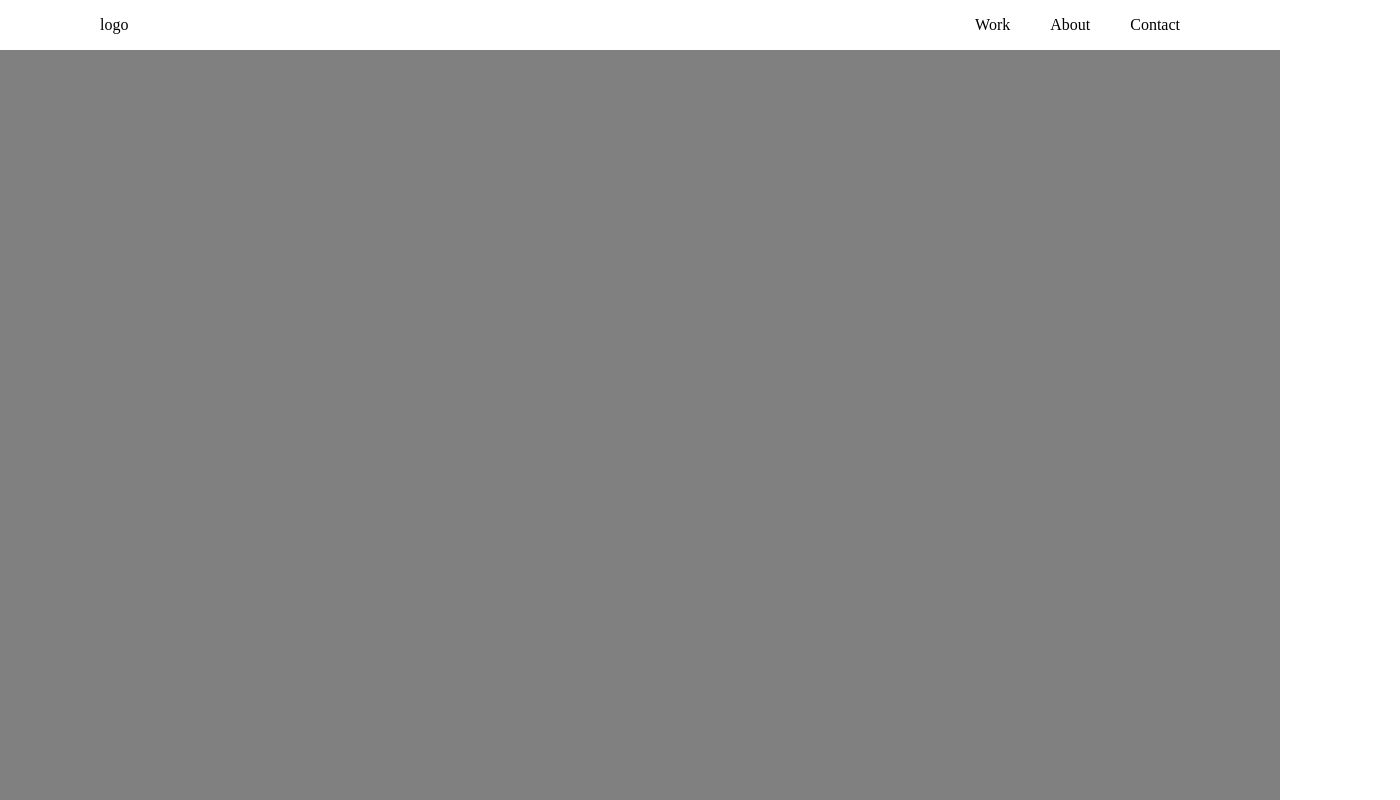
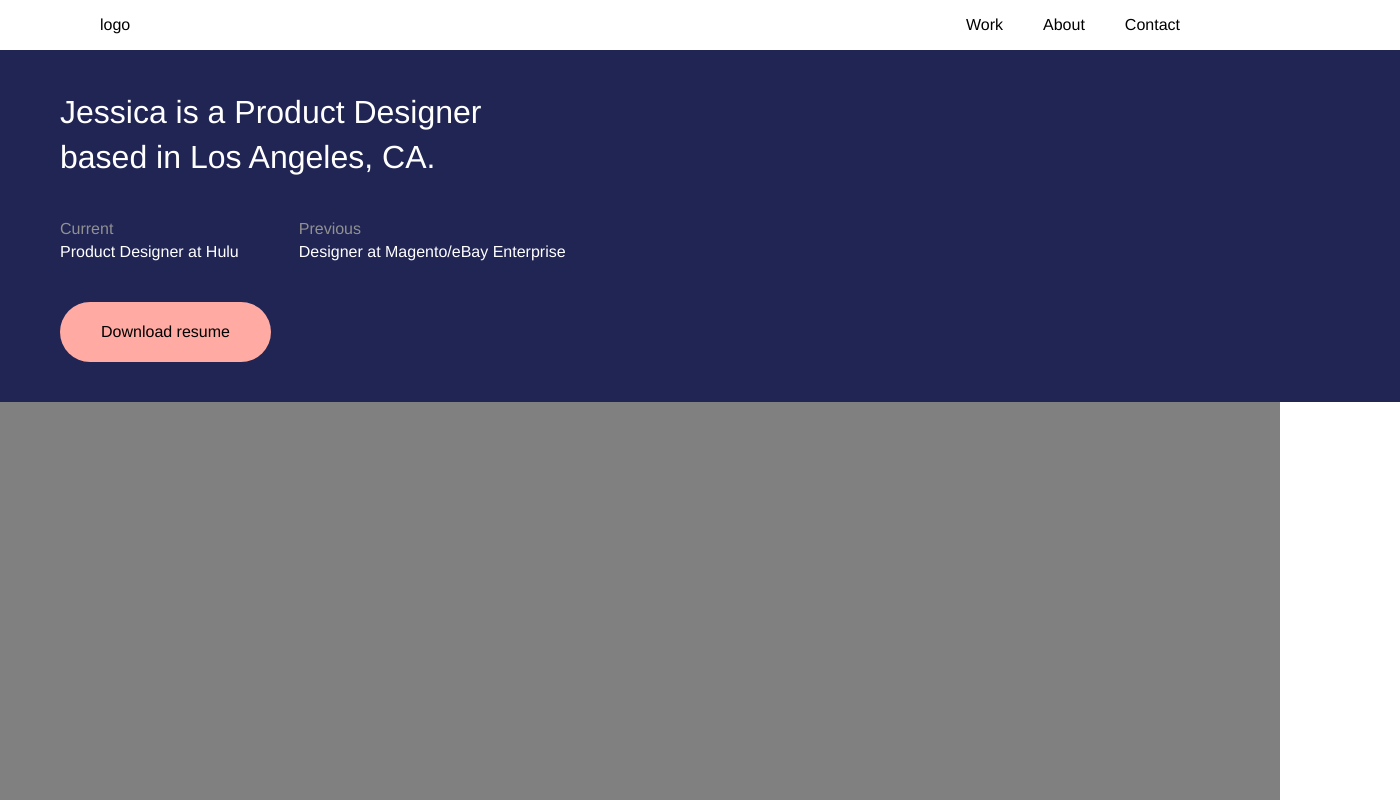
Before and after one commit to cborjah/jbaluyot-portfolio, a React app: page / in a window 1280 px wide. Shown: the whole page, 1400 px wide, since content can reach past the window. Built offline with nearby package versions, Linux system fonts and the light colour scheme.

Commit message:
starts header for home page

```diff
--- a/src/components/Home.js
+++ b/src/components/Home.js
@@ -1,9 +1,31 @@
-import React, { Component } from 'react';
+import React from 'react';
+import '../stylesheets/home.scss';
 
-class Home extends Component {
-  render() {
-    return <div />;
-  }
+const headerText1 = 'Jessica is a Product Designer';
+const headerText2 = 'based in Los Angeles, CA.';
+const currentText = 'Product Designer at Hulu';
+const previousText = 'Designer at Magento/eBay Enterprise';
+const downloadText = 'Download resume';
+
+const Home = () => {
+  return (
+    <header>
+      <h1>{headerText1}<br />{headerText2}</h1>
+      <div className="textContainer">
+        <div className="current">
+          <h4>Current</h4>
+          <span>{currentText}</span>
+        </div>
+        <div className="previous">
+          <h4>Previous</h4>
+          <span>{previousText}</span>
+        </div>
+      </div>
+      <button>
+        {downloadText}
+      </button>
+    </header>
+  );
 }
 
 export default Home;
--- a/src/components/Navbar.js
+++ b/src/components/Navbar.js
@@ -1,6 +1,6 @@
 import React from 'react';
 import { Link } from 'react-router-dom';
-import '../style/navbar.scss';
+import '../stylesheets/navbar.scss';
 
 const links = ['Work', 'About', 'Contact'];
 
--- a/src/index.js
+++ b/src/index.js
@@ -2,22 +2,23 @@ import React from 'react';
 import ReactDOM from 'react-dom';
 import { Provider } from "react-redux";
 import { BrowserRouter, Route, Switch } from 'react-router-dom';
+import registerServiceWorker from './registerServiceWorker';
 import store from './store';
 
 import 'normalize.css';
-import './style/index.scss';
+import './stylesheets/index.scss';
 import Navbar from './components/Navbar';
-
 import Home from './components/Home';
-import registerServiceWorker from './registerServiceWorker';
 
 ReactDOM.render(
   <Provider store={store}>
     <BrowserRouter>
-      <Switch>
+      <div>
         <Navbar />
-        <Route path="/" component={Home} />
-      </Switch>
+        <Switch>
+          <Route path="/" component={Home} />
+        </Switch>
+      </div>
     </BrowserRouter>
   </Provider>
   , document.getElementById('root'));
--- /dev/null
+++ b/src/stylesheets/home.scss
@@ -0,0 +1,52 @@
+@import 'modules/colors';
+
+@mixin header-padding($horizontal, $vertical) {
+  padding-left: $horizontal;
+  padding-right: $horizontal;
+  padding-top: $vertical;
+  padding-bottom: $vertical;
+}
+
+header {
+  font-family: Helvetica;
+  color: white;
+  width: 100%;
+  background-color: $dark-purple;
+  @include header-padding(60px, 40px);
+  h1 {
+    font-size: 44;
+    font-weight: 400;
+    letter-spacing: -1;
+    line-height: 45px;
+    margin: 0;
+  }
+  button {
+    font-size: 17;
+    background-color: $light-pink;
+    height: 60px;
+    width: 211px;
+    border: 0;
+    border-radius: 30px;
+  }
+  .textContainer {
+    display: flex;
+    flex-direction: row;
+    margin-top: 40px;
+    margin-bottom: 40px;
+    h4 {
+      margin: 0 0 5px 0;
+      color: #919191;
+      font-weight: 100;
+    }
+    span {
+      font-size: 16;
+      font-weight: 200;
+    }
+    .current {
+      margin-right: 60px;
+    }
+    .previous {
+
+    }
+  }
+}
--- /dev/null
+++ b/src/stylesheets/modules/colors.scss
@@ -0,0 +1,5 @@
+$dark-purple: #202554;
+$light-pink: #FFAAA2;
+$pink: #FF776A;
+$dark-blue: #1C2558;
+$gray: #919191;
--- a/src/style/navbar.scss
+++ b/src/stylesheets/navbar.scss
@@ -2,6 +2,7 @@
   height: 50px;
   display: flex;
   background-color: white;
+  font-family: Helvetica;
 }
 
 .logo-container {
@@ -22,8 +23,6 @@
   align-items: center;
   padding-right: 80px;
   /* background-color: red; */
-}
-
   .link {
     color: black;
     text-decoration: none;
@@ -31,3 +30,4 @@
     padding-left: 20px;
     padding-right: 20px;
   }
+}
```
Also changed, not shown: src/stylesheets/base.scss (added), src/stylesheets/index.scss (renamed from src/style/index.scss), src/stylesheets/main.scss (added). Lines whose indentation alone changed are shown as unchanged.
